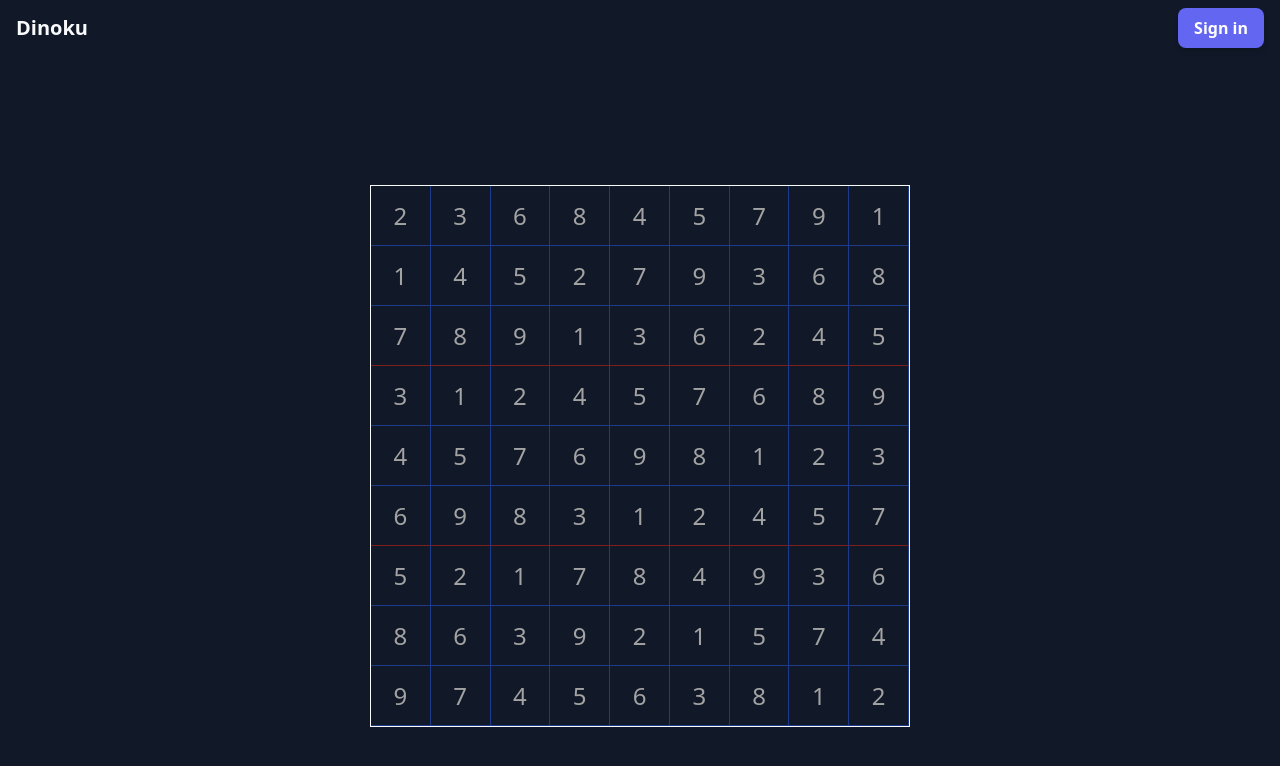
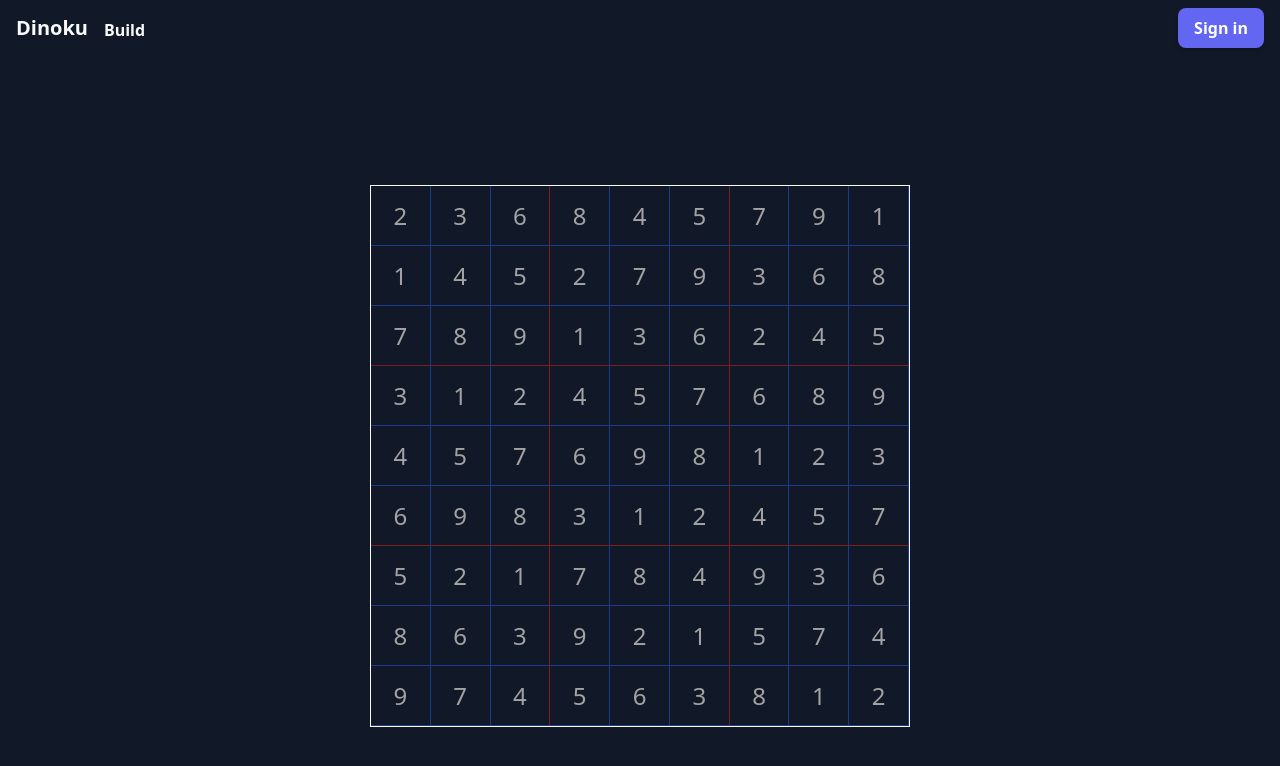
Before and after one commit to SpencerAung/dinoku, a Next.js app: page / in a window 1280 px wide. Shown: the top 766 px of the page. Built offline with nearby package versions, Linux system fonts and the light colour scheme; no server answers.

Commit message:
Add link to build page

```diff
--- a/pages/_app.tsx
+++ b/pages/_app.tsx
@@ -1,6 +1,7 @@
 import '../styles/globals.css'
 import type { AppProps } from 'next/app'
 import { SessionProvider } from "next-auth/react"
+import  Link  from 'next/link';
 import { useSession, signIn, signOut } from "next-auth/react"
 
 import Button from '../components/Button';
@@ -22,9 +23,11 @@ function Nav() {
 
   return (
     <nav className={"w-100 py-2 px-4 flex items-center justify-between"}>
-      <div>
-        <span className="text-xl font-bold">Dinoku</span>
+      <div className="flex items-end gap-4">
+        <Link href="/"><a className="text-xl font-bold">Dinoku</a></Link>
+        <Link href="/builder"><a className="font-semibold">Build</a></Link>
       </div>
+
       <div className="flex items-center gap-4">
         <div className="flex items-center gap-1">
           {image && (
```
Also changed, not shown: public/t-rex.png (added).
